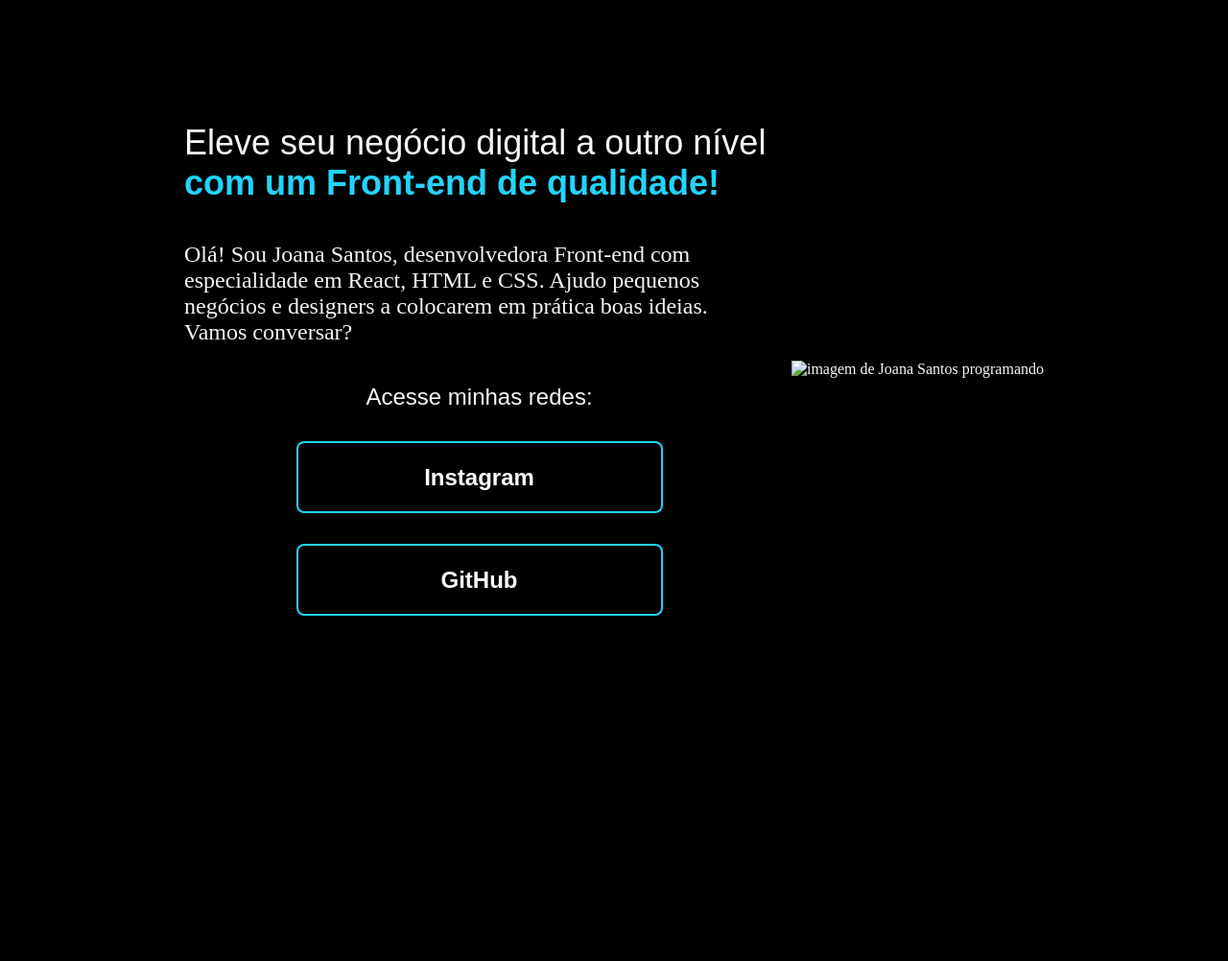
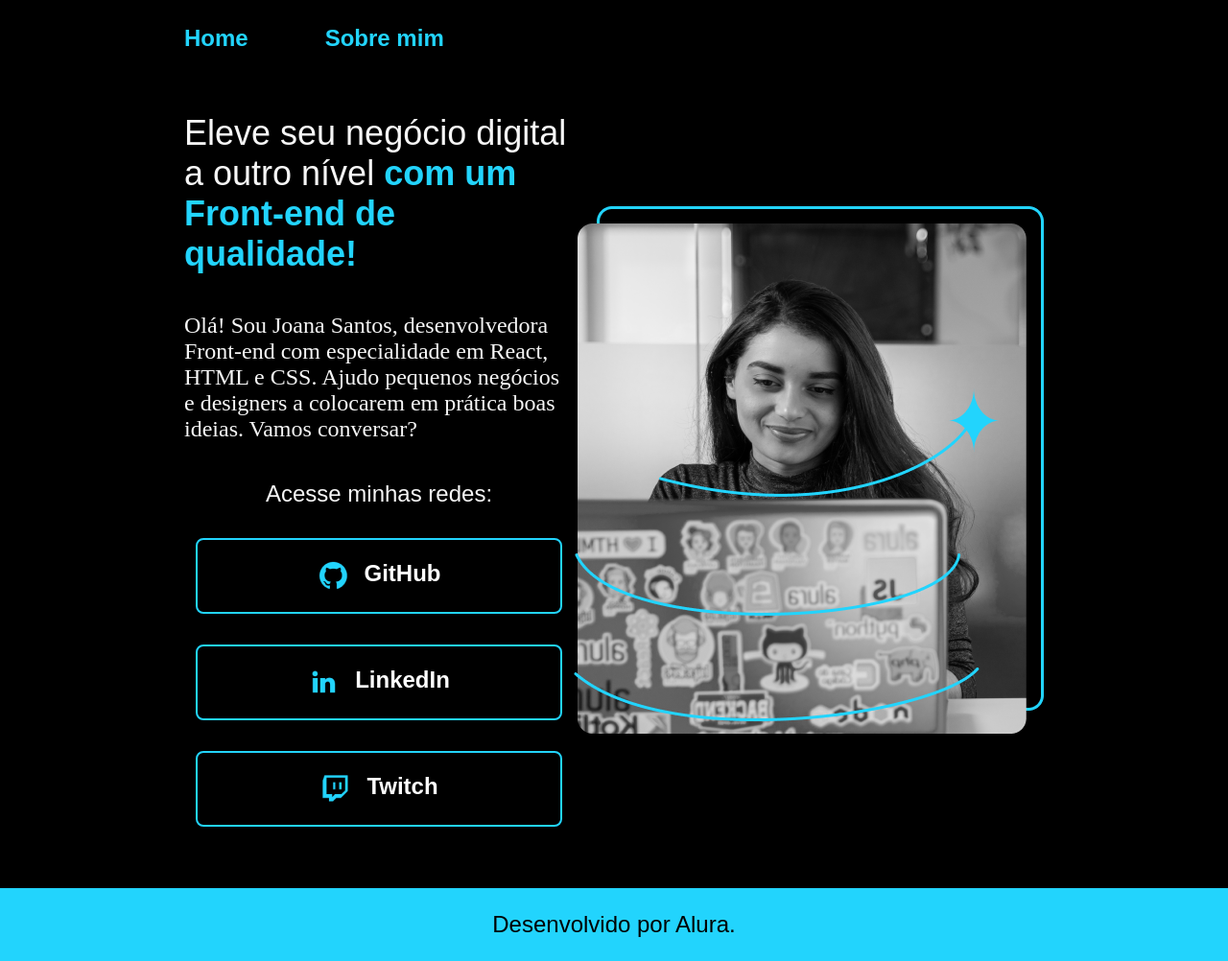
Before and after one commit to SaraMonique13/Alura-projeto_Portifolio, a plain HTML site: page index.html in a window 1280 px wide. Shown: the whole page at 96% size. Before the commit the page ends 928 px from the top, so only its background shows below. Drawn offline with Linux system fonts and the light colour scheme.

Commit message:
Add header, footer, and social links with icons
Introduced a styled header with navigation links, updated the main section to include social media links with icons, and added a styled footer. Updated CSS to support new header, footer, and improved link styling.

```diff
--- a/index.html
+++ b/index.html
@@ -7,7 +7,13 @@
     <link rel="stylesheet" href="style.css">
 </head>
 <body>
-    <header></header>
+    <header class="cabecalho">
+        <nav class="cabecalho__menu">
+            <a class="cabecalho__menu__link">Home</a>
+            <a class="cabecalho__menu__link">Sobre mim</a>
+        </nav>
+    </header>
+
     <main class="apresentação">
         <section class="texto-apresentação">
         <h1 class="titulo">Eleve seu negócio digital a outro nível <strong class="destaque-título">com um Front-end de qualidade!</strong></h1>
@@ -17,14 +23,28 @@
         <div class="links">
 
             <h2 class="subtítulo">Acesse minhas redes:</h2>
-            <a class="link" href="https://www.instagram.com/">Instagram</a>
-            <a class="link" href="https://github.com/saraMonique13/">GitHub</a>
+
+            <a class="link" href="https://github.com/saraMonique13/">
+                <img src="assets/github.png" alt="GitHub">
+                GitHub
+            </a>
+
+            <a class="link" href="https://www.linkedin.com/in/sara-monique-13/">
+                <img src="assets/linkedin.png" alt="LinkedIn">
+                LinkedIn
+            </a>
+
+            <a class="link" href="https://www.twitch.tv/saraMonique13">
+                <img src="assets/twitch.png" alt="Twitch">
+                Twitch
+            </a>
         </div>
-
         </section>
 
-        <img src="Imagem.png" alt="imagem de Joana Santos programando">
+        <img src="assets/Imagem.png" alt="imagem de Joana Santos programando">
     </main>
-    <footer></footer>
+    <footer class="rodape">
+        <p>Desenvolvido por Alura.</p>
+    </footer>
 </body>
 </html>
--- a/style.css
+++ b/style.css
@@ -6,10 +6,26 @@
 @import url('https://fonts.googleapis.com/css2?family=Krona+One&family=Montserrat:ital,wght@0,100..900;1,100..900&display=swap');
 
 body{
-    height: 100vh;
+    /* height: 100vh; */
     box-sizing: border-box;
     background-color: black;
     color: #f6f6f6;
+}
+
+.cabecalho {
+    padding: 2% 0% 0% 15%;
+}
+
+.cabecalho__menu {
+    display: flex;
+    gap: 80px;
+}
+
+.cabecalho__menu__link {
+    font-family: 'Montserrat', sans-serif;
+    font-size: 24px;
+    font-weight: 600;
+    color: #22D4FD;
 }
 
 .destaque-título{
@@ -17,7 +33,7 @@
 }
 
 .apresentação{
-    margin: 10% 15%;
+    padding: 5% 15%;
     display: flex;
     align-items: center; /* alinha os itens no centro verticalmente de acordo com a altura do elemento */
     justify-content: space-between; /* distribui os itens com espaço entre eles */
@@ -55,6 +71,9 @@
 }
 
 .link{
+    display:flex;
+    justify-content: center;
+    gap: 16px;
     color: white;
     width: 378px;
     text-align: center;
@@ -66,3 +85,17 @@
     font-family: 'Montserrat', sans-serif;
     font-weight: 600;
 }
+
+.link:hover{
+    background-color: #272727;
+}
+
+.rodape {
+    padding: 24px;
+    color: #000000;
+    background-color: #22D4FD;
+    text-align: center;
+    font-family: 'Montserrat', sans-serif;
+    font-size: 24px;
+    font-weight: 400;
+}
```
